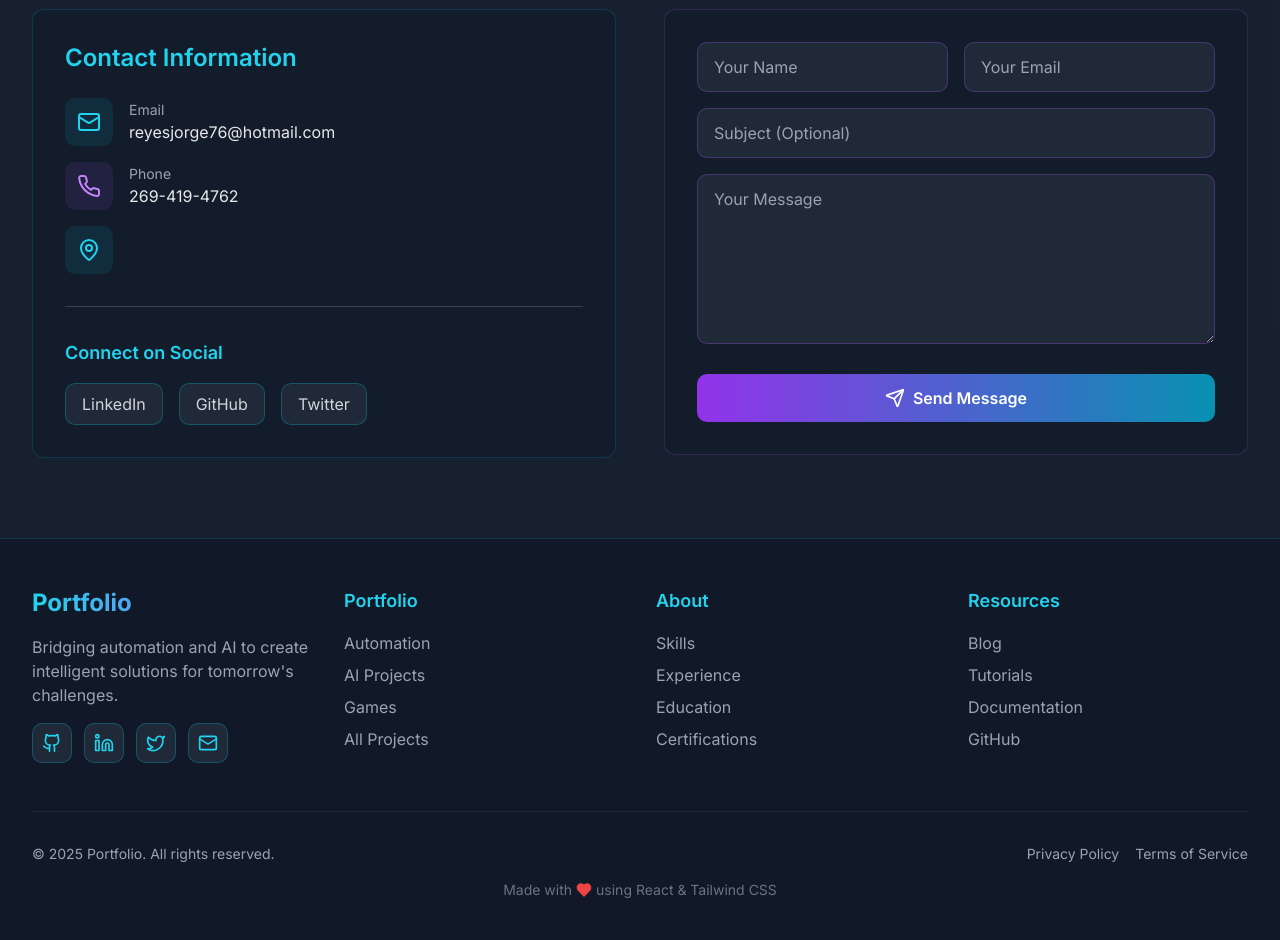
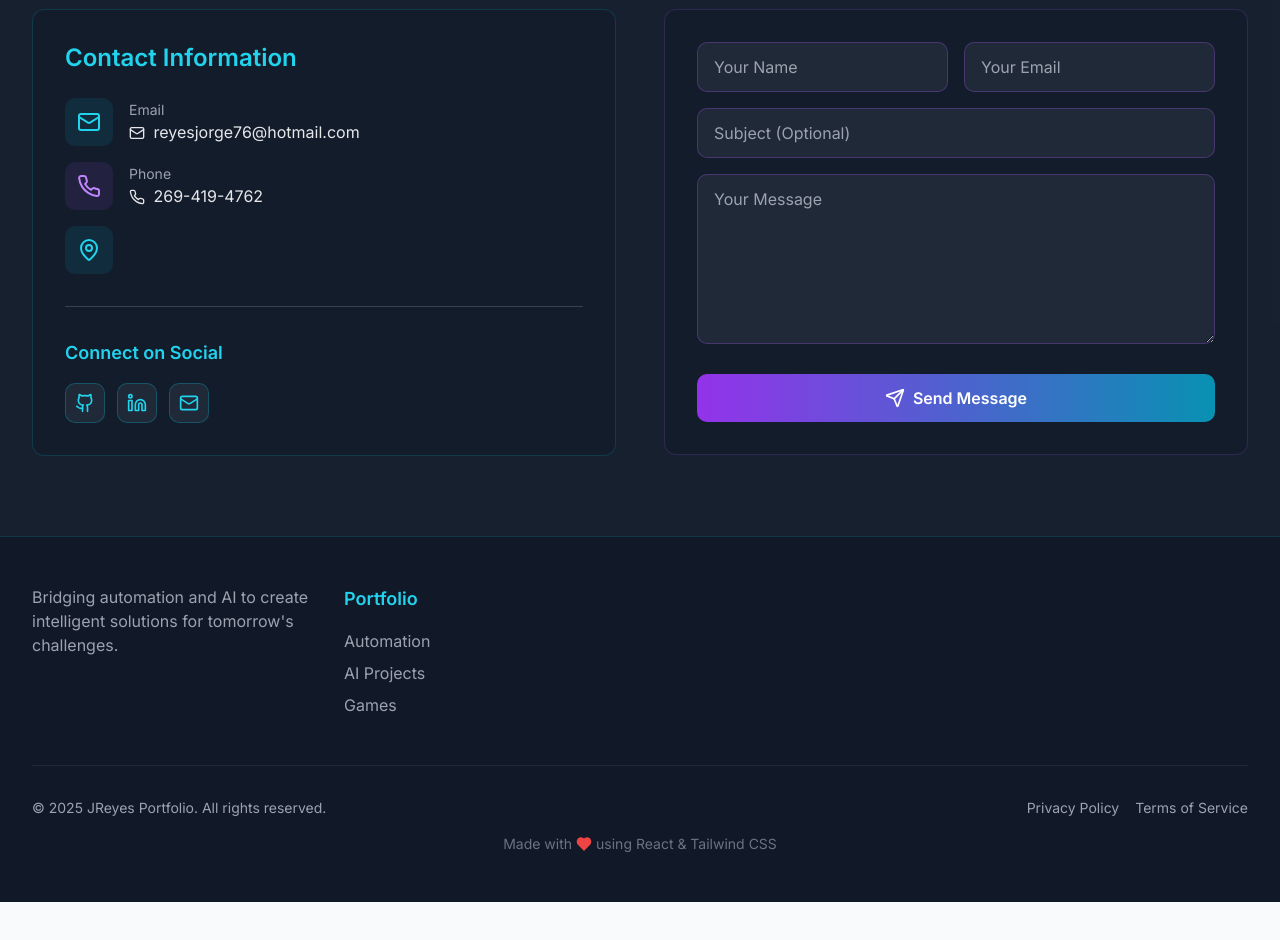
Before and after one commit to reyesjorge76/JR_Portfolio, a React (Vite) app: page / in a window 1280 px wide. Shown: the part 5520-6460 px from the top of the page. After the commit the page ends 6422 px from the top, so only its background shows below. Built offline with nearby package versions, Linux system fonts and the light colour scheme.

Commit message:
added all my links and corrected some viewport issues

```diff
--- a/src/components/ContactSection.tsx
+++ b/src/components/ContactSection.tsx
@@ -1,5 +1,5 @@
 import React, { useState } from 'react';
-import { Send, Mail, Phone, MapPin, CheckCircle } from 'lucide-react';
+import { Send, Mail, Phone, MapPin, CheckCircle, Github, Linkedin } from 'lucide-react';
 
 const ContactSection: React.FC = () => {
   const [formData, setFormData] = useState({
@@ -67,8 +67,13 @@ const ContactSection: React.FC = () => {
                     <Mail className="w-6 h-6 text-cyan-400" />
                   </div>
                   <div>
+                    {/* email link */}
                     <p className="text-gray-400 text-sm">Email</p>
-                    <p className="text-gray-200">reyesjorge76@hotmail.com</p>
+                    <p className="text-gray-200">
+                      <a href="mailto:reyesjorge76@hotmail.com" className="hover:text-cyan-400">
+                        <Mail className="inline w-4 h-4 mr-1" /> reyesjorge76@hotmail.com
+                      </a>
+                    </p>
                   </div>
                 </div>
 
@@ -77,8 +82,13 @@ const ContactSection: React.FC = () => {
                     <Phone className="w-6 h-6 text-purple-400" />
                   </div>
                   <div>
+                    {/* tel link */}
                     <p className="text-gray-400 text-sm">Phone</p>
-                    <p className="text-gray-200">269-419-4762</p>
+                    <p className="text-gray-200">
+                      <a href="tel:2694194762" className="hover:text-purple-400">
+                        <Phone className="inline w-4 h-4 mr-1" /> 269-419-4762
+                      </a>
+                    </p>
                   </div>
                 </div>
 
@@ -95,16 +105,32 @@ const ContactSection: React.FC = () => {
 
               <div className="mt-8 pt-8 border-t border-gray-700">
                 <h4 className="text-lg font-semibold text-cyan-400 mb-4">Connect on Social</h4>
-                <div className="flex gap-4">
-                  {['LinkedIn', 'GitHub', 'Twitter'].map((social) => (
-                    <button
-                      key={social}
-                      onClick={() => alert(`Connect on ${social}`)}
-                      className="px-4 py-2 bg-gray-800 border border-cyan-500/30 rounded-lg text-gray-300 hover:bg-cyan-500/10 hover:border-cyan-400/50 transition-all duration-200"
-                    >
-                      {social}
-                    </button>
-                  ))}
+                <div className="flex gap-3">
+                  <a
+                    href="https://github.com/reyesjorge76"
+                    target="_blank"
+                    rel="noopener noreferrer"
+                    className="w-10 h-10 bg-gray-800 border border-cyan-500/30 rounded-lg flex items-center justify-center text-cyan-400 hover:bg-cyan-500/10 hover:border-cyan-400 transition-all duration-200"
+                    aria-label="GitHub"
+                  >
+                    <Github className="w-5 h-5" />
+                  </a>
+                  <a
+                    href="https://www.linkedin.com/in/reyesjorge76-driven/"
+                    target="_blank"
+                    rel="noopener noreferrer"
+                    className="w-10 h-10 bg-gray-800 border border-cyan-500/30 rounded-lg flex items-center justify-center text-cyan-400 hover:bg-cyan-500/10 hover:border-cyan-400 transition-all duration-200"
+                    aria-label="LinkedIn"
+                  >
+                    <Linkedin className="w-5 h-5" />
+                  </a>
+                  <a
+                    href="mailto:reyesjorge76@hotmail.com"
+                    className="w-10 h-10 bg-gray-800 border border-cyan-500/30 rounded-lg flex items-center justify-center text-cyan-400 hover:bg-cyan-500/10 hover:border-cyan-400 transition-all duration-200"
+                    aria-label="Email"
+                  >
+                    <Mail className="w-5 h-5" />
+                  </a>
                 </div>
               </div>
             </div>
--- a/src/components/Footer.tsx
+++ b/src/components/Footer.tsx
@@ -14,27 +14,27 @@ const Footer: React.FC = () => {
       { name: 'Automation', id: 'automation' },
       { name: 'AI Projects', id: 'ai-projects' },
       { name: 'Games', id: 'games' },
-      { name: 'All Projects', id: 'hero' }
+      // { name: 'All Projects', id: 'hero' }
     ],
-    About: [
-      { name: 'Skills', id: 'skills' },
-      { name: 'Experience', id: 'about' },
-      { name: 'Education', id: 'about' },
-      { name: 'Certifications', id: 'about' }
-    ],
-    Resources: [
-      { name: 'Blog', id: 'hero' },
-      { name: 'Tutorials', id: 'hero' },
-      { name: 'Documentation', id: 'hero' },
-      { name: 'GitHub', id: 'hero' }
-    ]
+    // About: [
+    //   { name: 'Skills', id: 'skills' },
+    //   { name: 'Experience', id: 'about' },
+    //   { name: 'Education', id: 'about' },
+    //   { name: 'Certifications', id: 'about' }
+    // ],
+
+    // Resources: [
+    //   { name: 'Blog', id: 'hero' },
+    //   { name: 'Tutorials', id: 'hero' },
+    //   { name: 'Documentation', id: 'hero' },
+    //   { name: 'GitHub', id: 'hero' }
+    // ]
   };
 
   const socialLinks = [
-    { icon: <Github className="w-5 h-5" />, name: 'GitHub', url: '#' },
-    { icon: <Linkedin className="w-5 h-5" />, name: 'LinkedIn', url: '#' },
-    { icon: <Twitter className="w-5 h-5" />, name: 'Twitter', url: '#' },
-    { icon: <Mail className="w-5 h-5" />, name: 'Email', url: '#' }
+    { icon: <Github className="w-5 h-5" />, name: 'GitHub', url: 'https://github.com/reyesjorge76' },
+    { icon: <Linkedin className="w-5 h-5" />, name: 'LinkedIn', url: 'https://www.linkedin.com/in/reyesjorge76-driven/' },
+    { icon: <Mail className="w-5 h-5" />, name: 'Email', url: 'mailto:reyesjorge76@hotmail.com' }
   ];
 
   return (
@@ -42,24 +42,12 @@ const Footer: React.FC = () => {
       <div className="max-w-7xl mx-auto px-4 sm:px-6 lg:px-8 py-12">
         <div className="grid grid-cols-1 md:grid-cols-4 gap-8">
           <div>
-            <h3 className="text-2xl font-bold bg-gradient-to-r from-cyan-400 to-purple-500 bg-clip-text text-transparent mb-4">
+            {/* <h3 className="text-2xl font-bold bg-gradient-to-r from-cyan-400 to-purple-500 bg-clip-text text-transparent mb-4">
               Portfolio
-            </h3>
+            </h3> */}
             <p className="text-gray-400 mb-4">
               Bridging automation and AI to create intelligent solutions for tomorrow's challenges.
             </p>
-            <div className="flex gap-3">
-              {socialLinks.map((social) => (
-                <button
-                  key={social.name}
-                  onClick={() => alert(`Connect on ${social.name}`)}
-                  className="w-10 h-10 bg-gray-800 border border-cyan-500/30 rounded-lg flex items-center justify-center text-cyan-400 hover:bg-cyan-500/10 hover:border-cyan-400 transition-all duration-200"
-                  aria-label={social.name}
-                >
-                  {social.icon}
-                </button>
-              ))}
-            </div>
           </div>
 
           {Object.entries(footerLinks).map(([category, links]) => (
@@ -84,7 +72,7 @@ const Footer: React.FC = () => {
         <div className="mt-12 pt-8 border-t border-gray-800">
           <div className="flex flex-col md:flex-row justify-between items-center">
             <p className="text-gray-400 text-sm mb-4 md:mb-0">
-              © 2025 Portfolio. All rights reserved.
+              © 2025 JReyes Portfolio. All rights reserved.
             </p>
             <div className="flex items-center gap-4">
               <button
```
